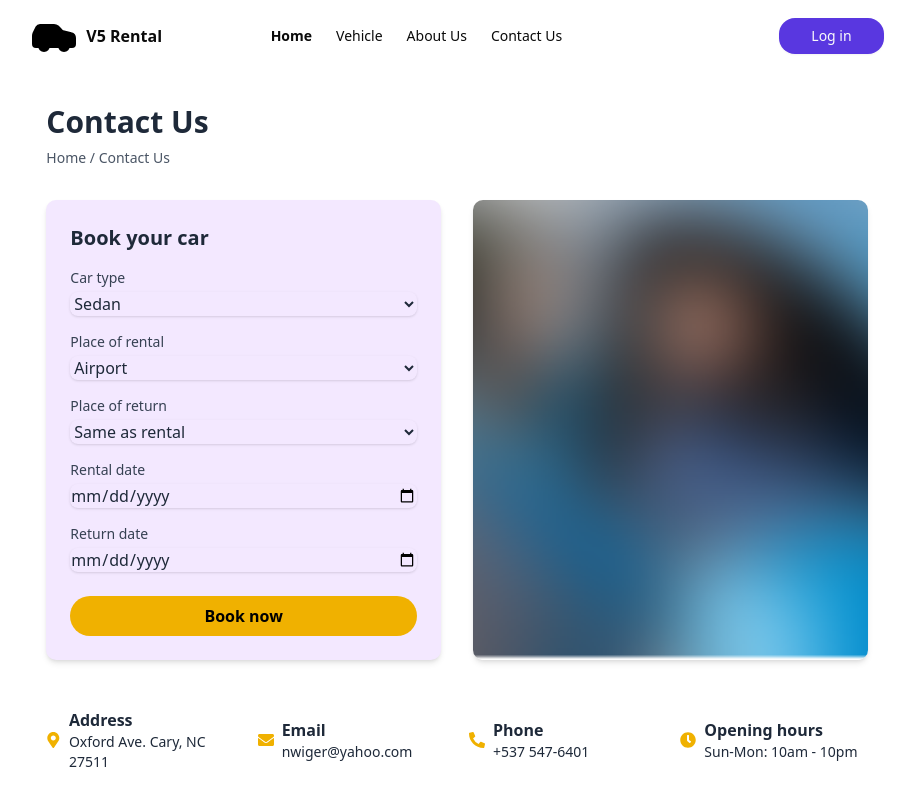
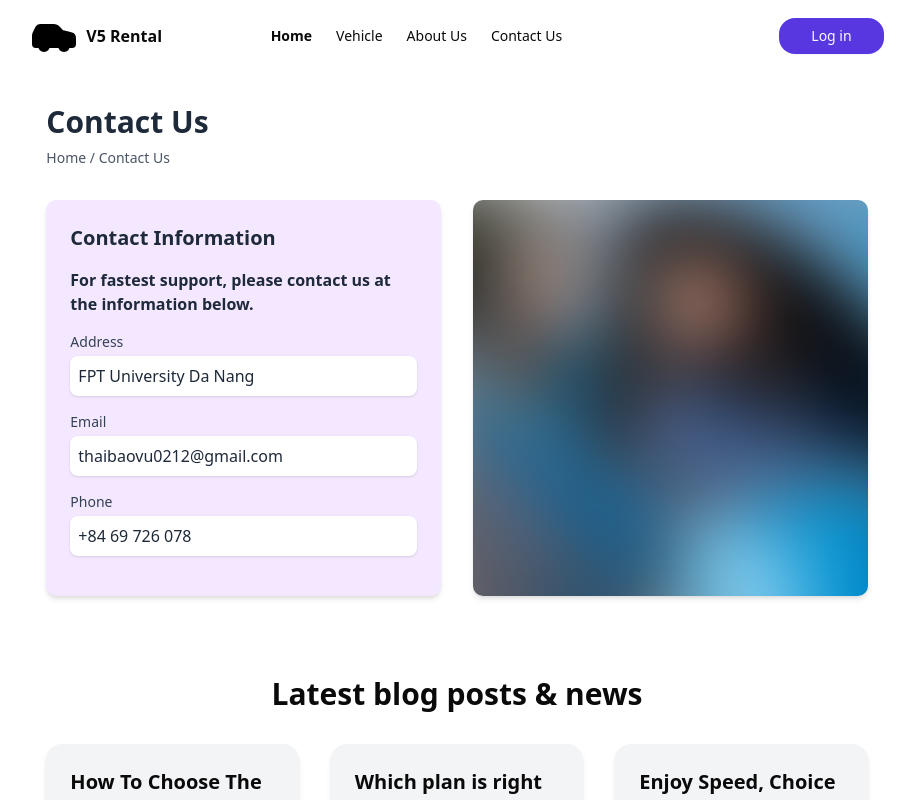
Before and after one commit to vankhai-coder/rent-vehicle-project, a React (Vite) app in the folder client/: page /contact-us in a window 1280 px wide. Shown: the top 800 px of the page, without its empty margins (183-1098 px from the left). Built offline with nearby package versions, Linux system fonts and the light colour scheme.

Commit message:
Update ContactUs.jsx
fix some problem of file ContactUs.jsx , update some infomation

```diff
--- a/client/src/pages/customer/ContactUs.jsx
+++ b/client/src/pages/customer/ContactUs.jsx
@@ -12,79 +12,35 @@ const ContactUs = () => {
                     <div className="grid grid-cols-1 md:grid-cols-2 gap-8">
                         {/* Left Column (Book Your Car Form) */}
                         <div className="bg-purple-100 p-6 rounded-lg shadow-md">
-                            <h2 className="text-xl font-semibold mb-4">Book your car</h2>
-                            <div className="mb-4">
-                                <label className="block text-sm font-medium text-gray-700">Car type</label>
-                                <select className="mt-1 block w-full rounded-md border-gray-300 shadow-sm focus:border-indigo-300 focus:ring focus:ring-indigo-200 focus:ring-opacity-50">
-                                    <option>Sedan</option>
-                                    <option>SUV</option>
-                                    <option>Hatchback</option>
-                                </select>
+                            <h2 className="text-xl font-semibold mb-4">Contact Information</h2>
+                            <p className='font-semibold mb-4'>For fastest support, please contact us at the information below.</p>
+                            <div className=" mb-4">
+                                <label className="block text-sm font-medium text-gray-700">Address</label>
+                                <p className="mt-1 block w-full rounded-md border-gray-300 shadow-sm p-2 bg-white">
+                                    FPT University Da Nang
+                                </p>
                             </div>
                             <div className="mb-4">
-                                <label className="block text-sm font-medium text-gray-700">Place of rental</label>
-                                <select className="mt-1 block w-full rounded-md border-gray-300 shadow-sm focus:border-indigo-300 focus:ring focus:ring-indigo-200 focus:ring-opacity-50">
-                                    <option>Airport</option>
-                                    <option>Downtown</option>
-                                    <option>Train Station</option>
-                                </select>
+                                <label className="block text-sm font-medium text-gray-700">Email</label>
+                                <p className="mt-1 block w-full rounded-md border-gray-300 shadow-sm p-2 bg-white">
+                                    thaibaovu0212@gmail.com
+                                </p>
                             </div>
                             <div className="mb-4">
-                                <label className="block text-sm font-medium text-gray-700">Place of return</label>
-                                <select className="mt-1 block w-full rounded-md border-gray-300 shadow-sm focus:border-indigo-300 focus:ring focus:ring-indigo-200 focus:ring-opacity-50">
-                                    <option>Same as rental</option>
-                                    <option>Different location</option>
-                                </select>
+                                <label className="block text-sm font-medium text-gray-700">Phone</label>
+                                <p className="mt-1 block w-full rounded-md border-gray-300 shadow-sm p-2 bg-white">
+                                    +84 69 726 078
+                                </p>
                             </div>
-                            <div className="mb-4">
-                                <label className="block text-sm font-medium text-gray-700">Rental date</label>
-                                <input type="date" className="mt-1 block w-full rounded-md border-gray-300 shadow-sm focus:border-indigo-300 focus:ring focus:ring-indigo-200 focus:ring-opacity-50" />
-                            </div>
-                            <div className="mb-6">
-                                <label className="block text-sm font-medium text-gray-700">Return date</label>
-                                <input type="date" className="mt-1 block w-full rounded-md border-gray-300 shadow-sm focus:border-indigo-300 focus:ring focus:ring-indigo-200 focus:ring-opacity-50" />
-                            </div>
-                            <button className="w-full bg-yellow-500 hover:bg-yellow-600 text-black font-semibold py-2 px-4 rounded-full">
-                                Book now
-                            </button>
+
                         </div>
+
 
                         {/* Right Column (Blurred Image) */}
                         <div className="bg-cover bg-center rounded-lg shadow-md " style={{ backgroundImage: 'url(/blur-image.png)' }}></div>
                         {/* Replace '/car-blur.jpg' with your blurred image */}
                     </div>
 
-                    {/* Contact Information */}
-                    <div className="mt-12 grid grid-cols-1 md:grid-cols-4 gap-6">
-                        <div className="flex items-center">
-                            <FaMapMarkerAlt className="text-yellow-500 mr-2" />
-                            <div>
-                                <p className="font-semibold">Address</p>
-                                <p className="text-sm">Oxford Ave. Cary, NC 27511</p>
-                            </div>
-                        </div>
-                        <div className="flex items-center">
-                            <FaEnvelope className="text-yellow-500 mr-2" />
-                            <div>
-                                <p className="font-semibold">Email</p>
-                                <p className="text-sm">nwiger@yahoo.com</p>
-                            </div>
-                        </div>
-                        <div className="flex items-center">
-                            <FaPhoneAlt className="text-yellow-500 mr-2" />
-                            <div>
-                                <p className="font-semibold">Phone</p>
-                                <p className="text-sm">+537 547-6401</p>
-                            </div>
-                        </div>
-                        <div className="flex items-center">
-                            <FaClock className="text-yellow-500 mr-2" />
-                            <div>
-                                <p className="font-semibold">Opening hours</p>
-                                <p className="text-sm">Sun-Mon: 10am - 10pm</p>
-                            </div>
-                        </div>
-                    </div>
                 </div>
             </div>
 
@@ -97,8 +53,8 @@ const ContactUs = () => {
                         <div className="bg-gray-100 rounded-2xl overflow-hidden shadow-md">
                             <div className="aspect-w-16 aspect-h-9 bg-cover bg-center opacity-50 blur-lg" style={{ backgroundImage: 'url(/blog-image-1.jpg)' }}></div> {/* Replace with your image */}
                             <div className="p-6">
-                                <h3 className="text-xl font-semibold mb-2">How To Choose The Right Car</h3>
-                                <p className="text-sm text-gray-600">News / 12 April 2024</p>
+                                <h3 className="text-xl font-semibold mb-2">How To Choose The Right Vehicle</h3>
+                                <p className="text-sm text-gray-600">News / 27 March 2024</p>
                             </div>
                         </div>
                         {/* Blog Post 2 */}
@@ -106,7 +62,7 @@ const ContactUs = () => {
                             <div className="aspect-w-16 aspect-h-9 bg-cover bg-center opacity-50 blur-lg" style={{ backgroundImage: 'url(/blog-image-2.jpg)' }}></div> {/* Replace with your image */}
                             <div className="p-6">
                                 <h3 className="text-xl font-semibold mb-2">Which plan is right for me?</h3>
-                                <p className="text-sm text-gray-600">News / 12 April 2024</p>
+                                <p className="text-sm text-gray-600">News / 27 March 2024</p>
                             </div>
                         </div>
                         {/* Blog Post 3 */}
@@ -114,7 +70,7 @@ const ContactUs = () => {
                             <div className="aspect-w-16 aspect-h-9 bg-cover bg-center opacity-50 " style={{ backgroundImage: 'url(/blog-1.png)' }}></div> {/* Replace with your image */}
                             <div className="p-6">
                                 <h3 className="text-xl font-semibold mb-2">Enjoy Speed, Choice & Total Control</h3>
-                                <p className="text-sm text-gray-600">News / 12 April 2024</p>
+                                <p className="text-sm text-gray-600">News / 27 March 2024</p>
                             </div>
                         </div>
                     </div>
```
